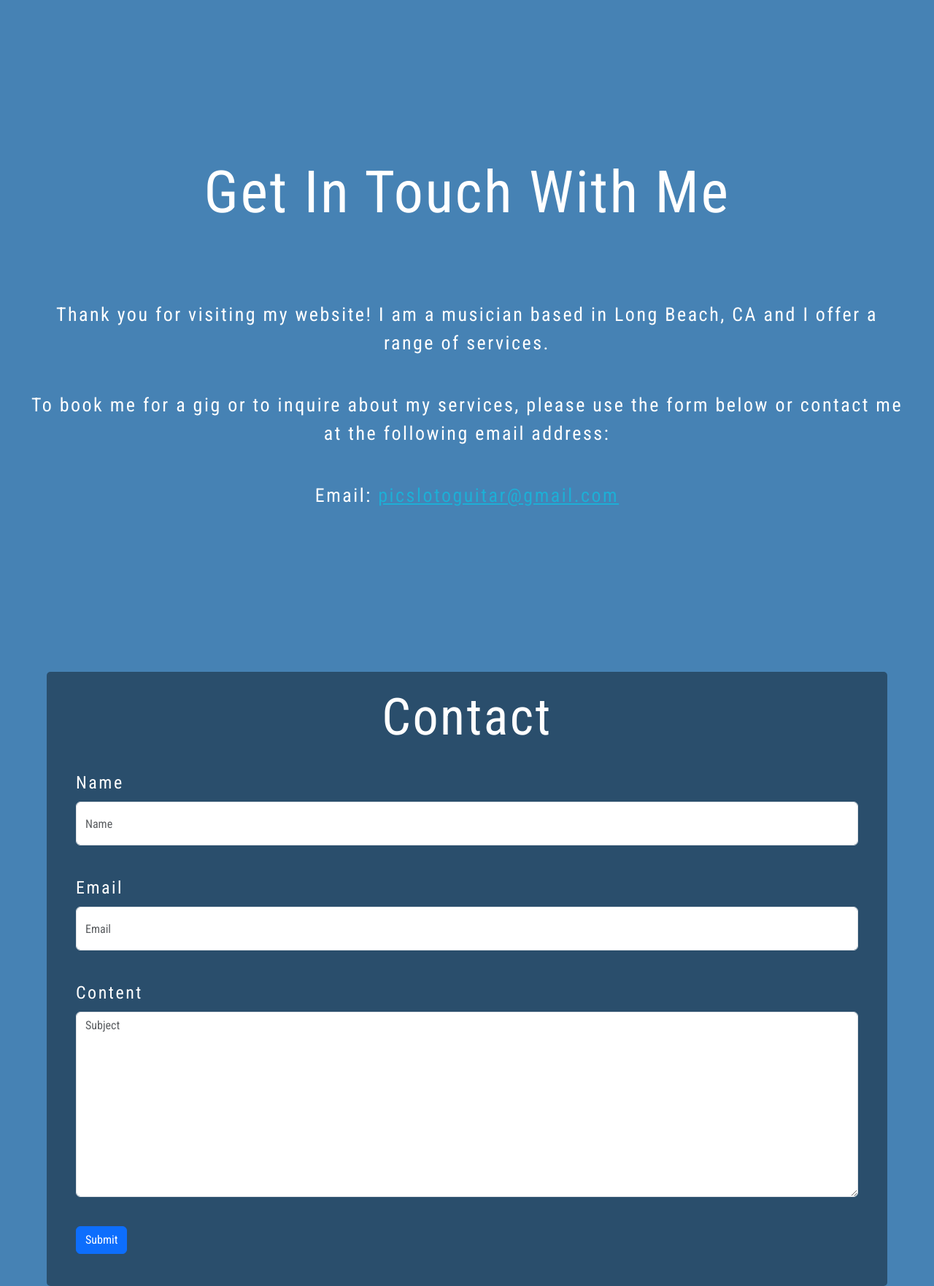
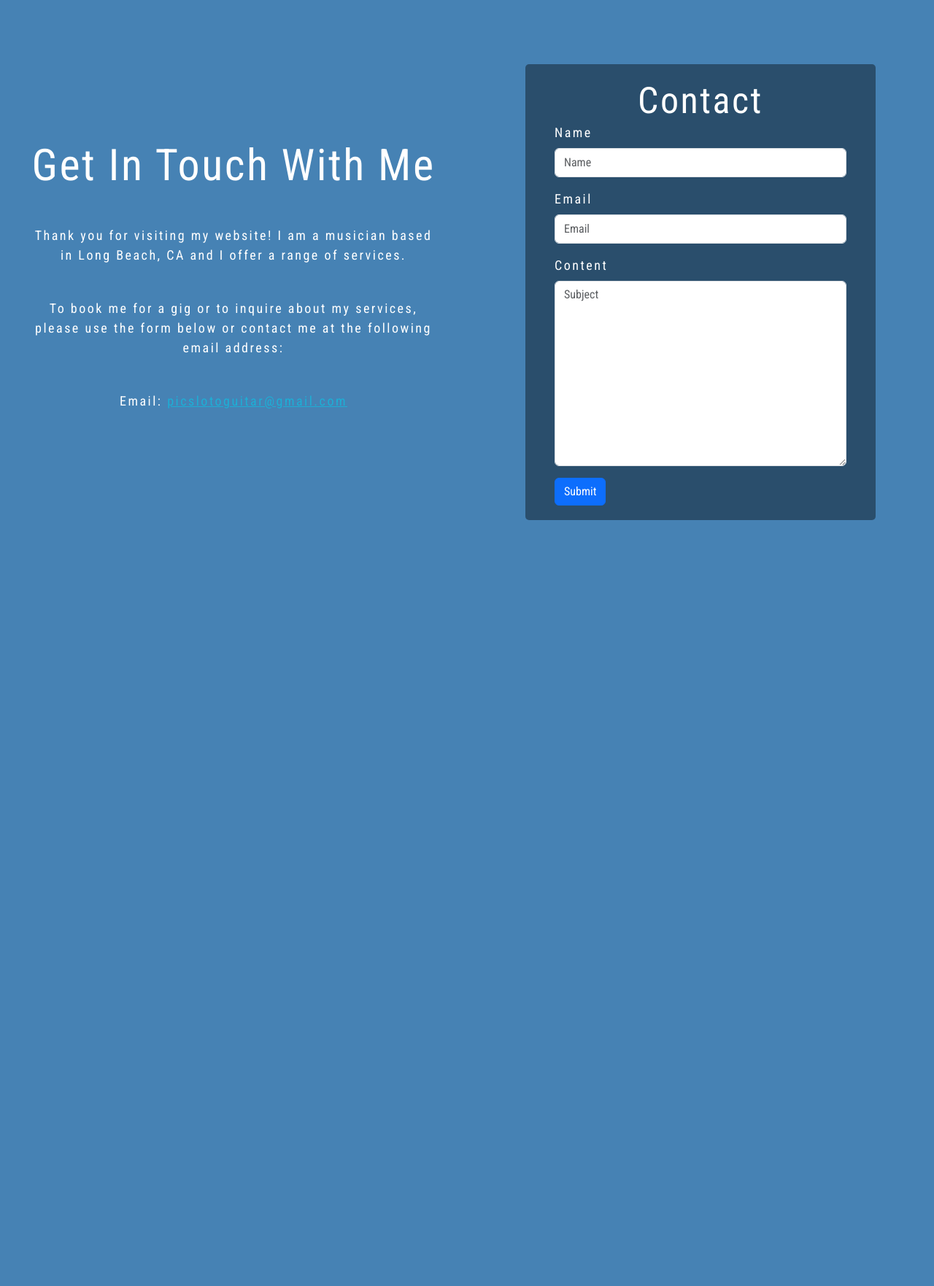
Before and after one commit to CESAR-JARAMILLO/Paul-Django-Site, a Django app: page /contact/ in a window 1280 px wide. Shown: the whole page at 73% size. After the commit the page ends 713 px from the top, so only its background shows below. Run offline with Django 4.2, Linux system fonts and the light colour scheme; some libraries are stand-ins or nearby versions.

Commit message:
style contact page - desktop

```diff
--- a/base/static/base/contact.css
+++ b/base/static/base/contact.css
@@ -35,12 +35,19 @@ header .email {
 }
 
 .form-container {
+  /* background-color: rgba(0, 0, 0, 0.4); */
+  width: 90%;
+  /* padding: 20px 40px;
+  border-radius: 5px;
+  font-size: 24px; */
+}
+
+.form-container form {
   background-color: rgba(0, 0, 0, 0.4);
-  width: 90%;
+  /* width: 90%; */
   padding: 20px 40px;
   border-radius: 5px;
   font-size: 24px;
-  /* margin-bottom: 150px; */
 }
 
 .form-container h2 {
@@ -56,3 +63,45 @@ header .email {
 .form-container input.form-control {
   height: 60px;
 }
+
+@media (min-width: 800px) {
+  body {
+    flex-direction: row;
+  }
+
+  header {
+    padding: 26px 40px;
+    margin: 80px 0;
+    font-size: 18px;
+    width: 50vw;
+  }
+
+  header h1 {
+    margin: 0;
+    font-size: 60px;
+  }
+
+  .form-container {
+    width: 50vw;
+  }
+
+  .form-container form {
+    font-size: 18px;
+    width: 75%;
+    margin: auto;
+  }
+
+  .form-container h2 {
+    font-size: 50px;
+    margin: 0;
+  }
+
+  .form-container .form-control {
+    /* margin-bottom: 40px; */
+    margin: 0;
+  }
+
+  .form-container input.form-control {
+    height: 40px;
+  }
+}
--- a/base/templates/base/contact.html
+++ b/base/templates/base/contact.html
@@ -29,9 +29,10 @@
     </header>
 
     <div class="form-container">
-      <h2 id="form-title">Contact</h2>
+
 
       <form method='POST' action='.' class="form">
+        <h2 id="form-title">Contact</h2>
         {% csrf_token %}
 
         {% bootstrap_form form %}
```
Also changed, not shown: 1 other file.
